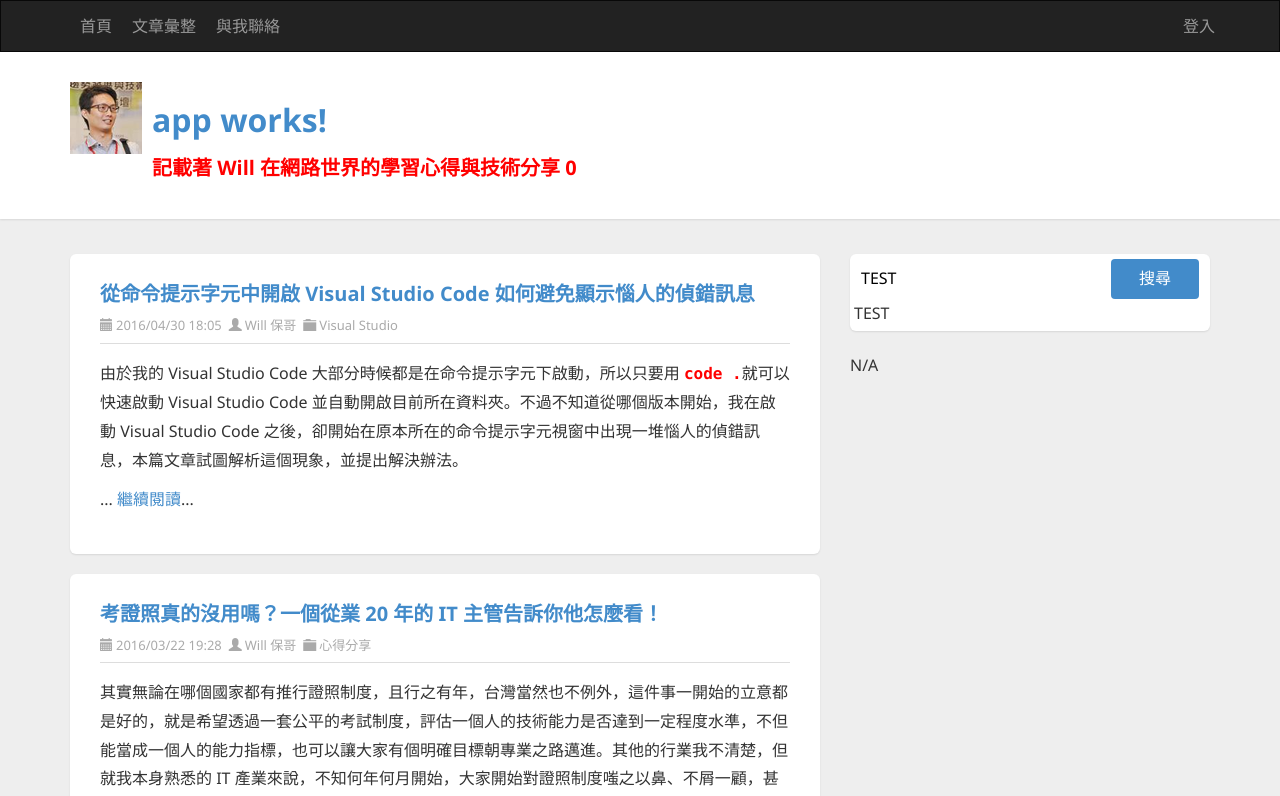
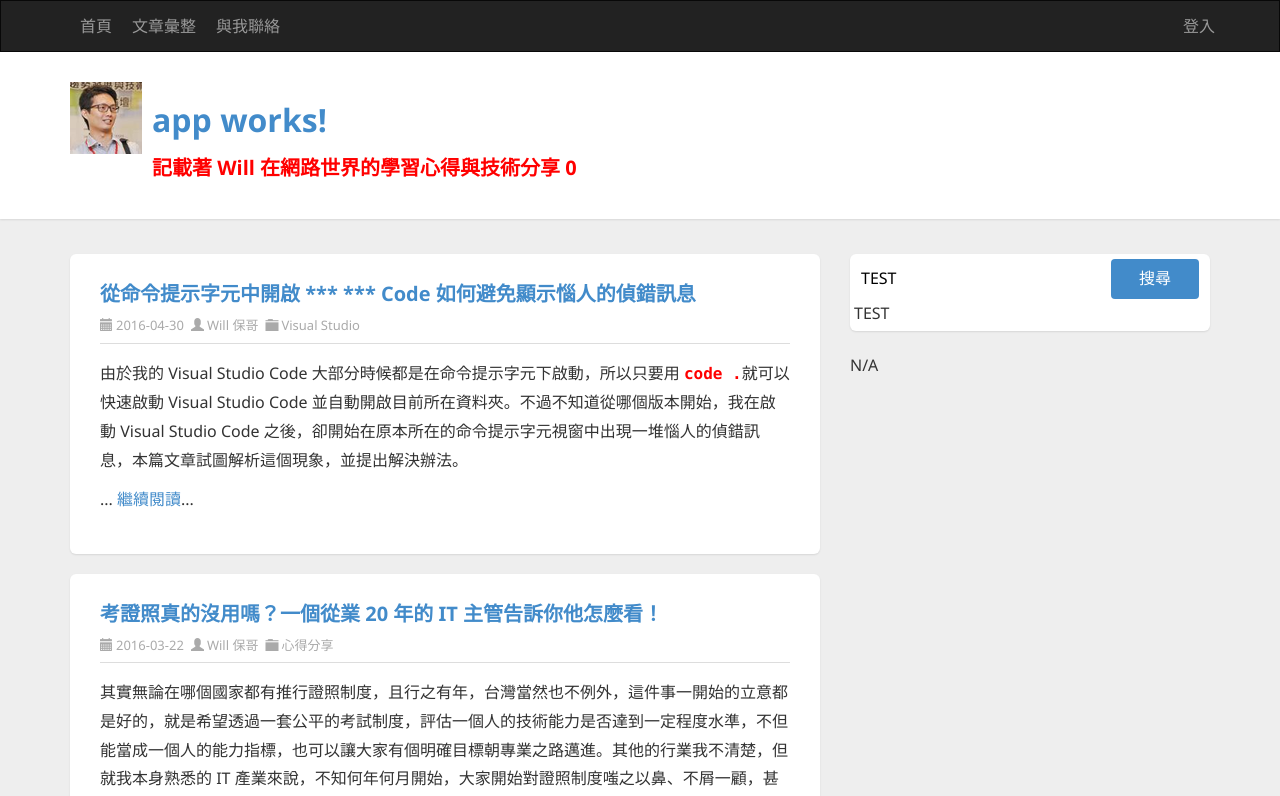
Before and after one commit to doggy8088/demo1103, an Angular app: page / in a window 1280 px wide. Shown: the top 796 px of the page. Built offline with nearby package versions, Linux system fonts and the light colour scheme.

Commit message:
17 練習 Angular 2 的 Pipe 元件使用方式與自訂 Pipe 元件

```diff
--- a/src/app/app.component.html
+++ b/src/app/app.component.html
@@ -13,10 +13,12 @@
         <article *ngFor="let item of data" class="post" id="post0">
           <header class="post-header">
             <h2 class="post-title">
-                <a [href]="item.href">{{ item.title }}</a>
+                <a [href]="item.href">
+                  {{ item.title | badwords:['Visual', 'Studio'] }}
+                </a>
             </h2>
             <div class="post-info clearfix">
-              <span class="post-date"><i class="glyphicon glyphicon-calendar"></i>{{item.date}}</span>
+              <span class="post-date"><i class="glyphicon glyphicon-calendar"></i>{{item.date | date:'y-MM-dd'}}</span>
               <span class="post-author"><i class="glyphicon glyphicon-user"></i><a href="http://blog.miniasp.com/author/will.aspx">{{ item.author }}</a></span>
               <span class="post-category"><i class="glyphicon glyphicon-folder-close"></i><a [href]="item['category-link']">{{ item.category }}</a></span>
             </div>
--- a/src/app/app.module.ts
+++ b/src/app/app.module.ts
@@ -5,11 +5,13 @@ import { HttpModule } from '@angular/http';
 
 import { AppComponent } from './app.component';
 import { HeaderComponent } from './header/header.component';
+import { BadwordsPipe } from './badwords.pipe';
 
 @NgModule({
   declarations: [
     AppComponent,
-    HeaderComponent
+    HeaderComponent,
+    BadwordsPipe
   ],
   imports: [
     BrowserModule,
--- /dev/null
+++ b/src/app/badwords.pipe.ts
@@ -0,0 +1,15 @@
+import { Pipe, PipeTransform } from '@angular/core';
+
+@Pipe({
+  name: 'badwords'
+})
+export class BadwordsPipe implements PipeTransform {
+
+  transform(value: string, args?: string[]): any {
+    for(let str of args) {
+      value = value.replace(str, '***');
+    }
+    return value;
+  }
+
+}
```
Also changed, not shown: 1 other file (tests, documents, lock files or other folders).
